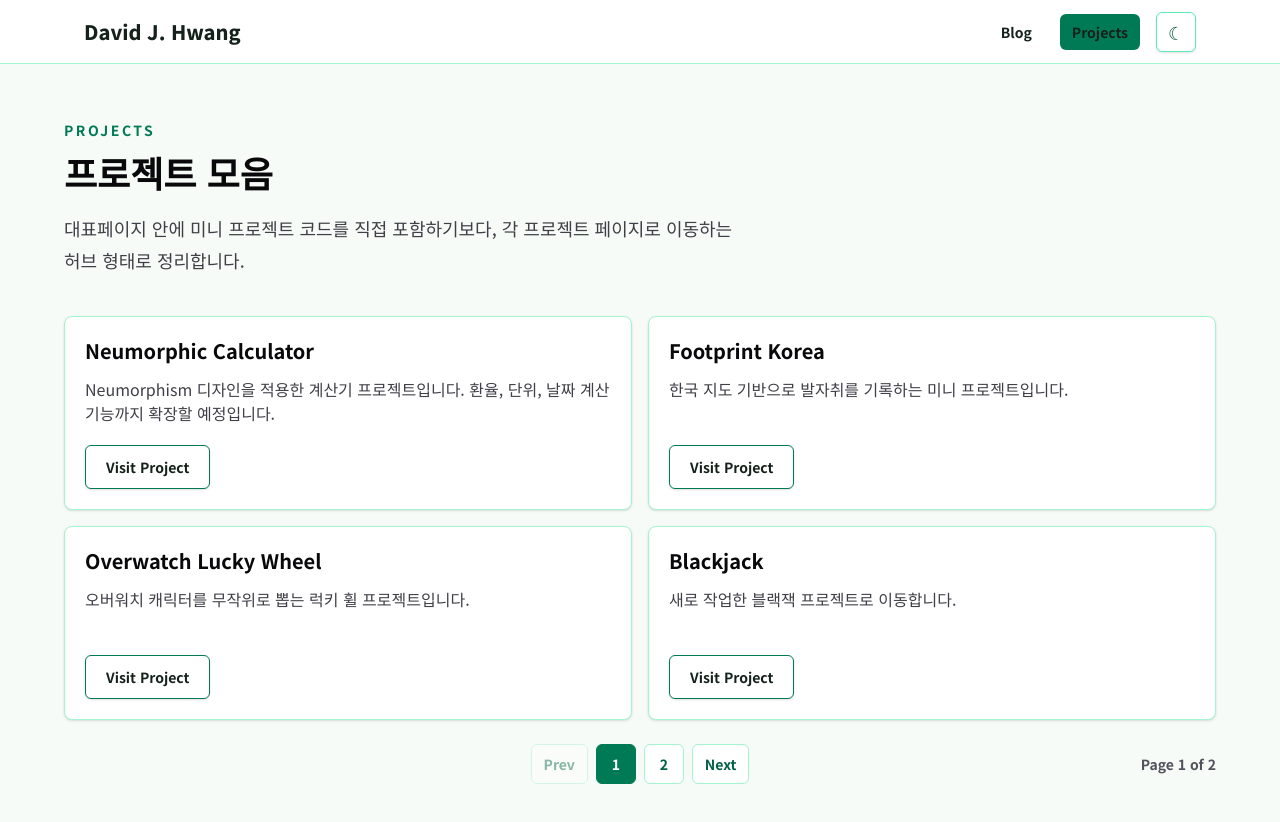
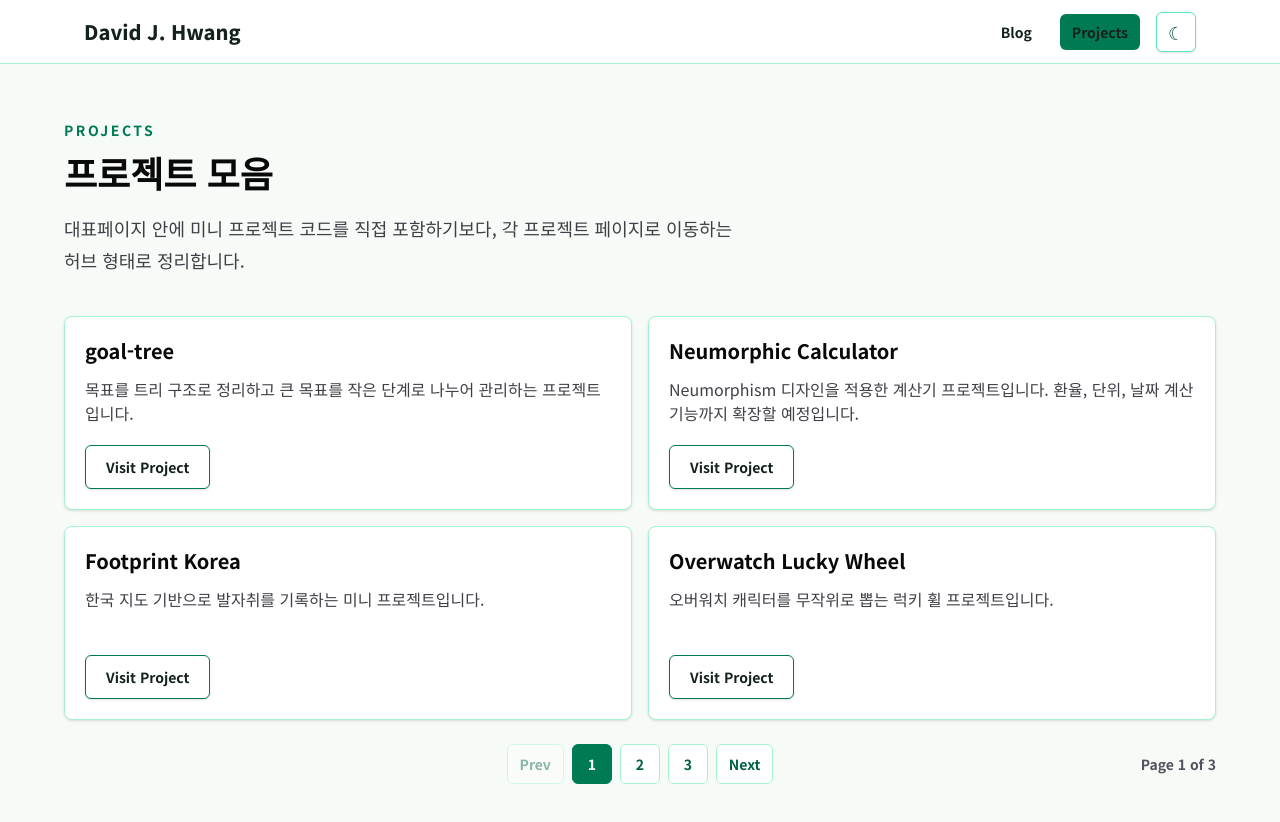
Before and after one commit to David-J-Hwang/David-J-Hwang.github.io, a Next.js app: page /projects in a window 1280 px wide. Shown: the top 822 px of the page. Built offline with nearby package versions, Linux system fonts and the light colour scheme.

Commit message:
Add a new link, goal-tree to /projects page

```diff
--- a/app/projects/page.jsx
+++ b/app/projects/page.jsx
@@ -1,6 +1,12 @@
 import PaginatedProjects from "../../components/PaginatedProjects";
 
 const projects = [
+  {
+    title: "goal-tree",
+    description:
+      "목표를 트리 구조로 정리하고 큰 목표를 작은 단계로 나누어 관리하는 프로젝트입니다.",
+    href: "https://goal-tree-eight.vercel.app/",
+  },
   {
     title: "Neumorphic Calculator",
     description:
```
